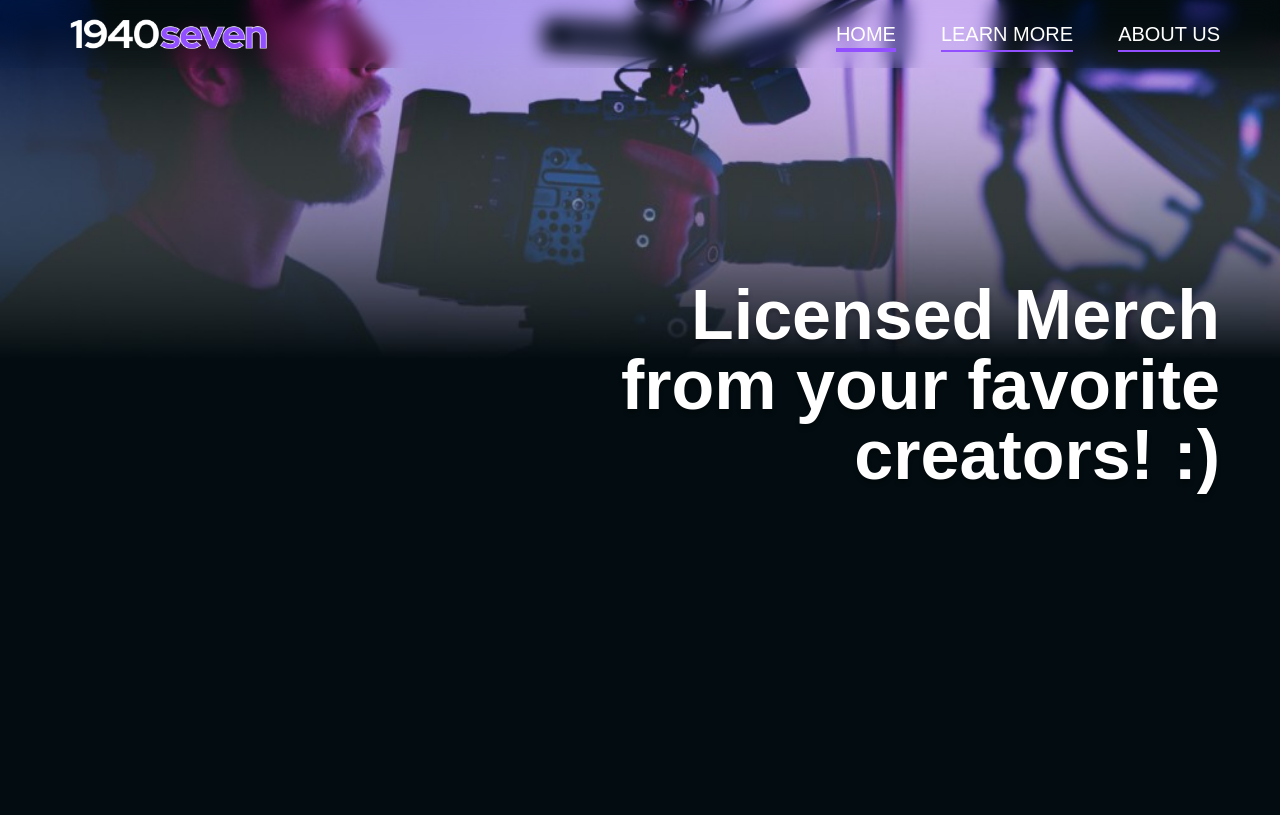
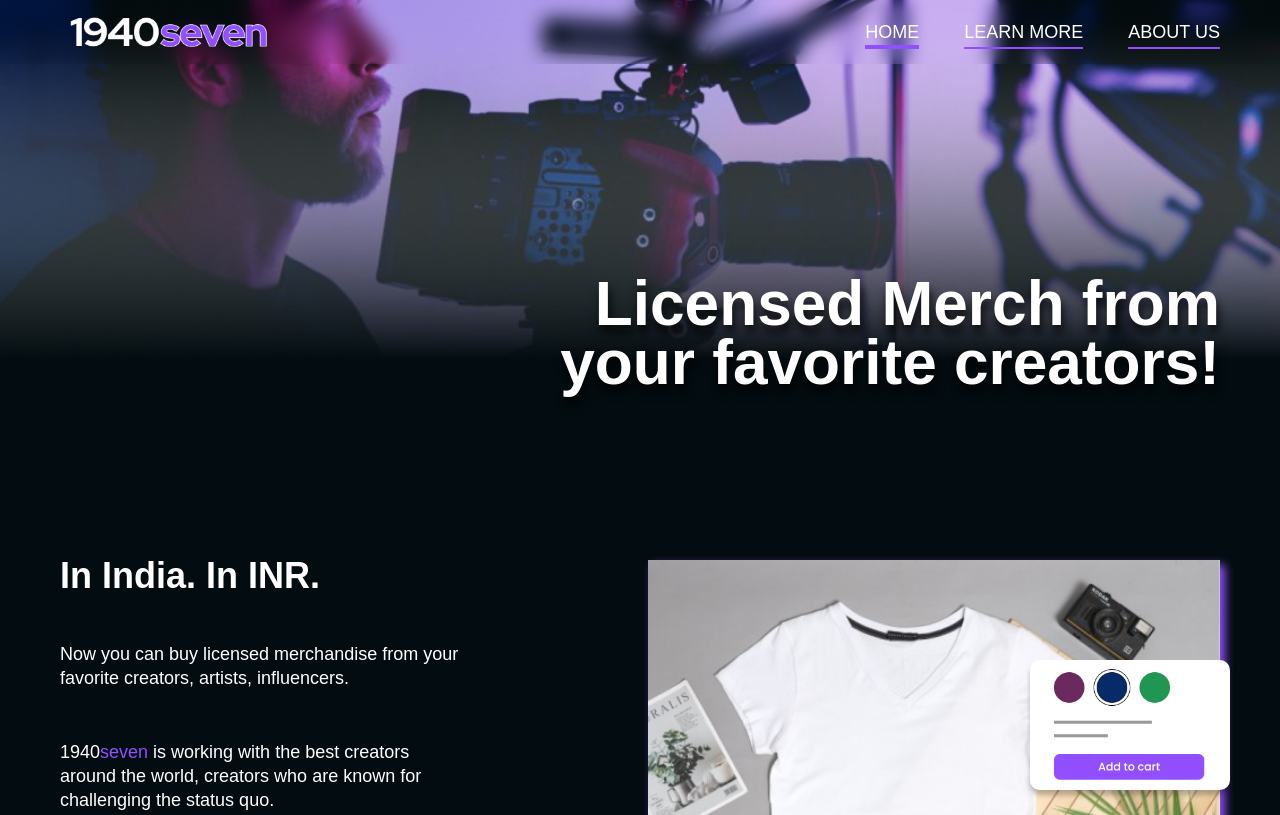
Before and after one commit to vedant14/1940seven, a Gatsby site: page / in a window 1280 px wide. Shown: the top 815 px of the page. Built offline with nearby package versions, Linux system fonts and the light colour scheme; Gatsby itself is replaced by a stand-in of ours.

Commit message:
Fixed the hero section

```diff
--- a/src/components/Footer/styles.js
+++ b/src/components/Footer/styles.js
@@ -12,12 +12,16 @@
 			grid-template-columns: 1fr 1fr;
 		}
 		> div {
+			margin-bottom: 10px;
+			margin-top: 20px;
+			@media screen and (min-width: 728px) {
+				margin-bottom: 20px;
+				margin-top: 20px;
+			}
 			@media screen and (min-width: 1024px) {
 				margin-bottom: 60px;
 				margin-top: 60px;
 			}
-			margin-bottom: 10px;
-			margin-top: 30px;
 			&#right-align {
 				@media screen and (min-width: 1024px) {
 					margin-left: auto;
--- a/src/components/Hero/index.js
+++ b/src/components/Hero/index.js
@@ -1,7 +1,6 @@
 import React from "react"
-import { HeaderText, HeaderImage } from "./styles"
+import { Wrapper, HeaderText } from "./styles"
 import BannerDesktop from "../../images/banner/hero-desktop.jpeg"
-import BannerMobile from "../../images/banner/hero-mobile.jpeg"
 
 export function Hero() {
 	const [isVisible, setVisible] = React.useState(false)
@@ -9,16 +8,15 @@
 	React.useEffect(() => setVisible(true), [])
 	console.log(isVisible)
 	return (
-		<div id="Home" className="mb-100">
-			<HeaderImage src={BannerDesktop} alt="BannerDesktop" />
+		<Wrapper id="Home">
 			<div className="Container">
 				<HeaderText
 					className={`fade-in-slow-section ${isVisible ? "is-visible" : ""}`}
 					ref={domRef}
 				>
-					Licensed Merch from your favorite creators! :)
+					<h1>Licensed Merch from your favorite creators!</h1>
 				</HeaderText>
 			</div>
-		</div>
+		</Wrapper>
 	)
 }
--- a/src/components/Hero/styles.js
+++ b/src/components/Hero/styles.js
@@ -1,53 +1,42 @@
 import styled from "styled-components"
-
-export const HeaderImage = styled.img`
-	object-fit: cover;
-	position: absolute;
-	width: 100%;
+import BannerDesktop from "../../images/banner/hero-desktop.jpeg"
+export const Wrapper = styled.div`
+	background-image: url(${BannerDesktop});
 	height: 80vh;
-	object-position: 30%;
+	background-repeat: no-repeat;
+	background-size: cover;
+	background-position: 30%;
 	@media (min-width: 768px) {
 		height: 45vh;
-		object-position: bottom;
+		background-position: bottom;
 	}
 	@media (min-width: 1340px) {
 		height: 90vh;
-		object-position: bottom;
+		background-position: bottom;
 	}
 	@media (min-width: 1920px) {
 		height: 90vh;
-		object-position: bottom;
+		background-position: bottom;
+	}
+	> div {
+		display: flex;
 	}
 `
 
-export const HeaderText = styled.h1`
-	animation: fadeInAnimation ease 3s;
-	animation-iteration-count: 1;
-	animation-fill-mode: forwards;
-
+export const HeaderText = styled.div`
 	text-align: center;
-	text-shadow: 0px 4px 4px rgba(0, 0, 0, 0.25);
+	position: relative;
+	text-shadow: 2px 8px 10px rgba(0, 0, 0, 0.8);
 	max-width: 300px;
-	padding: 200px 0px 350px 0px;
-	margin: auto;
-
+	margin: 50% auto;
 	@media (min-width: 768px) {
 		text-align: right;
-		padding: 130px 0px 130px 0px;
-		margin: 0px 0px 0px auto;
+		margin: 20% 0px auto auto;
 	}
 	@media (min-width: 1024px) {
-		max-width: 500px;
-		padding: 150px 0px 150px 0px;
-		margin: 0px 0px 0px auto;
+		max-width: 400px;
 	}
 	@media (min-width: 1220px) {
-		max-width: 650px;
-		padding: 280px 0px 330px 0px;
-		margin: 0px 0px 0px auto;
+		max-width: calc(650px + 1.4vw);
 	}
-	/*@media (min-width: 1920px) {
-		padding: 550px 0px 600px 0px;
-		margin: 0px 0px 0px auto;
-	}*/
 `
--- a/src/components/Merch/styles.js
+++ b/src/components/Merch/styles.js
@@ -24,7 +24,7 @@
 		> img#Cart {
 			position: absolute;
 			right: -10px;
-			top: 250px;
+			top: 30%;
 			box-shadow: 0px 5px 5px rgba(0, 0, 0, 0.25);
 			width: 130px;
 			@media screen and (min-width: 768px) {
--- a/src/styles/GlobalStyles.js
+++ b/src/styles/GlobalStyles.js
@@ -25,15 +25,15 @@
     font-family: 'Poppins', sans-serif;
     font-style: normal;
     font-weight: bold;
-    font-size: 40px;
-    line-height: 40px;
+    font-size: 32px;
+    line-height: 28px;
     @media screen and (min-width: 768px) {
-      font-size: 50px;
-      line-height: 45px;
+      font-size: 48px;
+      line-height: 32px;
     }
-    @media screen and (min-width: 1024px) {
-      font-size: 70px;
-      line-height: 70px;
+    @media screen and (min-width: 1200px) {
+      font-size: calc(1.725rem + 2.7vw);
+      line-height: calc(1.725rem + 2.5vw);
     }
   }
 
@@ -42,50 +42,37 @@
     margin: 0px;
     font-style: normal;
     font-weight: 600;
-    font-size: 32px;
-    line-height: 30px;
+    font-size: 28px;
+    line-height: 24px;
 
     @media screen and (min-width: 768px) {
       margin: auto;
-      font-size: 44px;
-      line-height: 38px;
+      font-size: 32px;
+      line-height: 28px;
     }
     @media screen and (min-width: 1024px) {
       margin: auto;
-      font-size: 50px;
-      line-height: 52px;
+      font-size: 36px;
+      line-height: 32px;
     }
-
-
   }
 
   h3{
     font-family: 'Poppins', sans-serif;
     font-style: normal;
     font-weight: 500;
-    font-size: 22px;
+    font-size: 24px;
     line-height: 20px;
     @media screen and (min-width: 768px) {
+      font-size: 28px;
+      line-height: 24px;
+    }
+    @media screen and (min-width: 1024px) {
       font-size: 32px;
       line-height: 28px;
     }
-    @media screen and (min-width: 1024px) {
-      font-size: 42px;
-      line-height: 47px;
-    }
   }
 
-  h4{
-    font-family: 'Poppins', sans-serif;
-    font-style: normal;
-    font-weight: 300;
-    font-size: 20px;
-    line-height: 20px;
-    @media screen and (min-width: 768px) {
-      font-size: 30px;
-      line-height: 40px;
-    }
-  }
 
   p,a {
     font-family: 'Poppins', sans-serif;
@@ -94,8 +81,8 @@
     font-size: 16px;
     line-height: 20px;
     @media screen and (min-width: 768px) {
-      font-size: 20px;
-      line-height: 28px;
+      font-size: 18px;
+      line-height: 24px;
     }
   }
 
```
Also changed, not shown: src/images/banner/hero-mobile.jpeg (deleted).
